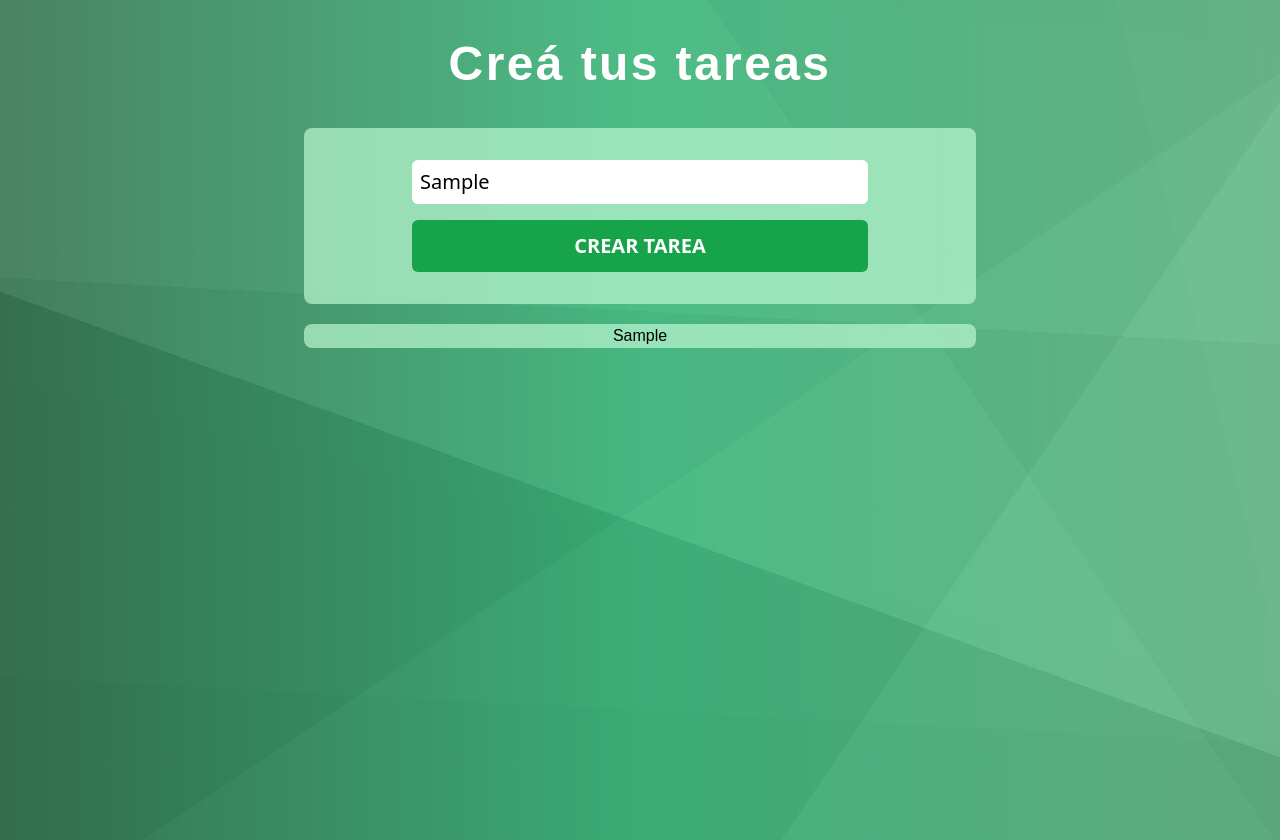
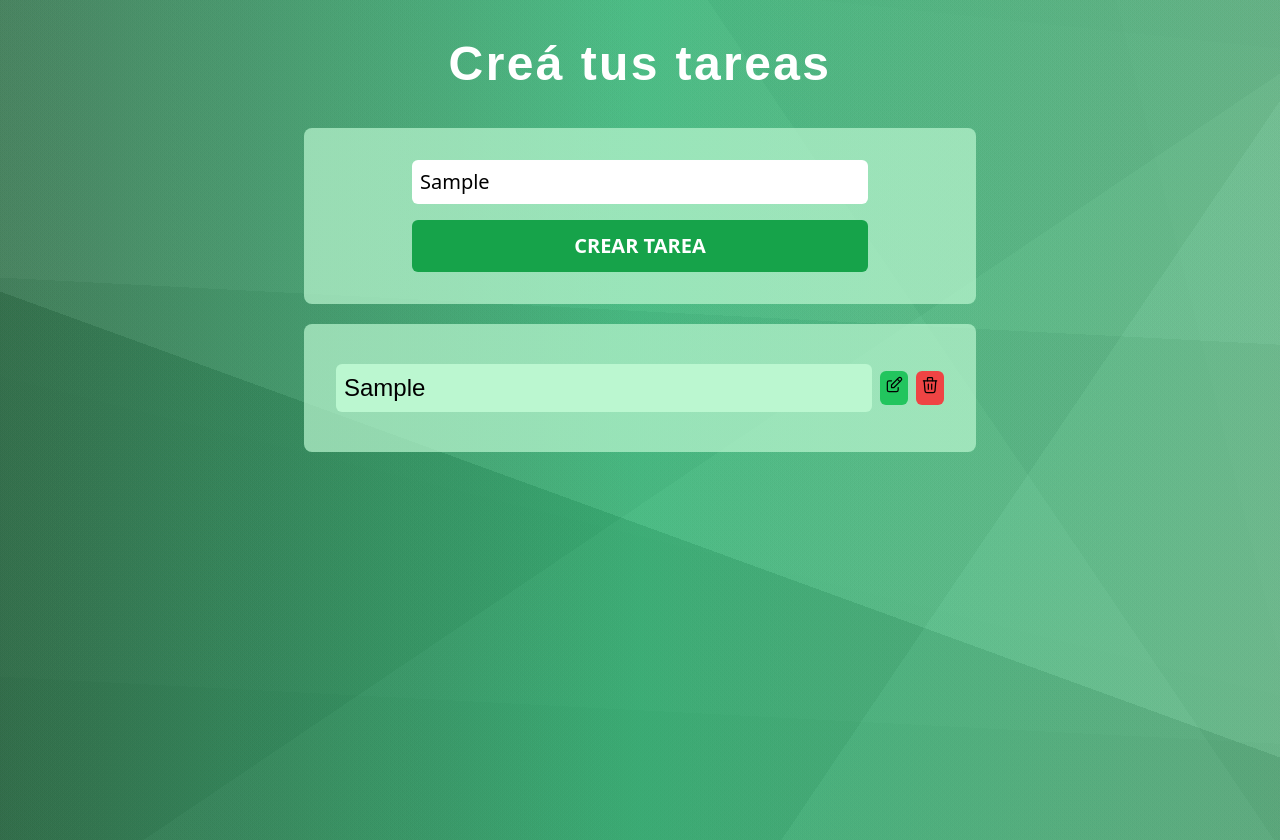
Before and after one commit to iam-leo/todo-app-react, a React (Vite) app: page / in a window 1280 px wide. Both pictures are taken after typing "Sample" into the empty fields and a click on the input "Crear Tarea". Built offline with nearby package versions, Linux system fonts and the light colour scheme; a web font is replaced by a local one.

Commit message:
add tasks with their respective edit and delete buttons

```diff
--- /dev/null
+++ b/src/components/Button.jsx
@@ -0,0 +1,26 @@
+const Button = ({tipo}) => {
+    const editBtn = <svg xmlns="http://www.w3.org/2000/svg" class="icon icon-tabler icon-tabler-edit" width="20" height="20" viewBox="0 0 24 24" stroke-width="1.5" stroke="#000000" fill="none" stroke-linecap="round" stroke-linejoin="round">
+        <path stroke="none" d="M0 0h24v24H0z" fill="none"/>
+        <path d="M9 7h-3a2 2 0 0 0 -2 2v9a2 2 0 0 0 2 2h9a2 2 0 0 0 2 -2v-3" />
+        <path d="M9 15h3l8.5 -8.5a1.5 1.5 0 0 0 -3 -3l-8.5 8.5v3" />
+        <line x1="16" y1="5" x2="19" y2="8" />
+    </svg>;
+
+    const deleteBtn =
+    <svg xmlns="http://www.w3.org/2000/svg" class="icon icon-tabler icon-tabler-trash" width="20" height="20" viewBox="0 0 24 24" stroke-width="1.5" stroke="#000000" fill="none" stroke-linecap="round" stroke-linejoin="round">
+        <path stroke="none" d="M0 0h24v24H0z" fill="none"/>
+        <line x1="4" y1="7" x2="20" y2="7" />
+        <line x1="10" y1="11" x2="10" y2="17" />
+        <line x1="14" y1="11" x2="14" y2="17" />
+        <path d="M5 7l1 12a2 2 0 0 0 2 2h8a2 2 0 0 0 2 -2l1 -12" />
+        <path d="M9 7v-3a1 1 0 0 1 1 -1h4a1 1 0 0 1 1 1v3" />
+    </svg>;
+
+    return (
+        <button>
+            { tipo === 'edit' ? editBtn : deleteBtn }
+        </button>
+    )
+}
+
+export default Button;
--- /dev/null
+++ b/src/components/Todo.jsx
@@ -0,0 +1,20 @@
+import Button from "./Button";
+
+const Todo = ({tarea}) => {
+
+    return (
+    <div className="flex items-center justify-center w-full gap-2 my-2">
+        <div className="w-[90%] p-2 bg-green-200 rounded-md">
+            <p className="text-2xl break-words">{tarea.titulo}</p>
+        </div>
+        <div className="p-1 bg-green-500 rounded-md">
+            <Button tipo="edit" />
+        </div>
+        <div className="p-1 bg-red-500 rounded-md">
+            <Button tipo="delete" />
+        </div>
+    </div>
+    )
+}
+
+export default Todo;
--- a/src/components/TodoApp.jsx
+++ b/src/components/TodoApp.jsx
@@ -1,4 +1,5 @@
 import { useState } from "react";
+import Todo from "./Todo";
 
 const TodoApp = () => {
     const [titulo, setTitulo] = useState('');
@@ -42,10 +43,10 @@ const TodoApp = () => {
         </div>
 
         {/* Renderizar tareas */}
-        <div className="flex flex-col items-center justify-center max-w-2xl mx-auto mt-5 rounded-lg bg-green-200/70">
+        <div className="flex flex-col items-center justify-center max-w-2xl mx-auto mt-5 rounded-lg bg-green-200/70 p-8">
             {
                 tareas.map( tarea => (
-                    <p key={tarea.id}>{tarea.titulo}</p>
+                    <Todo key={tarea.id} tarea={tarea} />
                 ))
             }
         </div>
```
